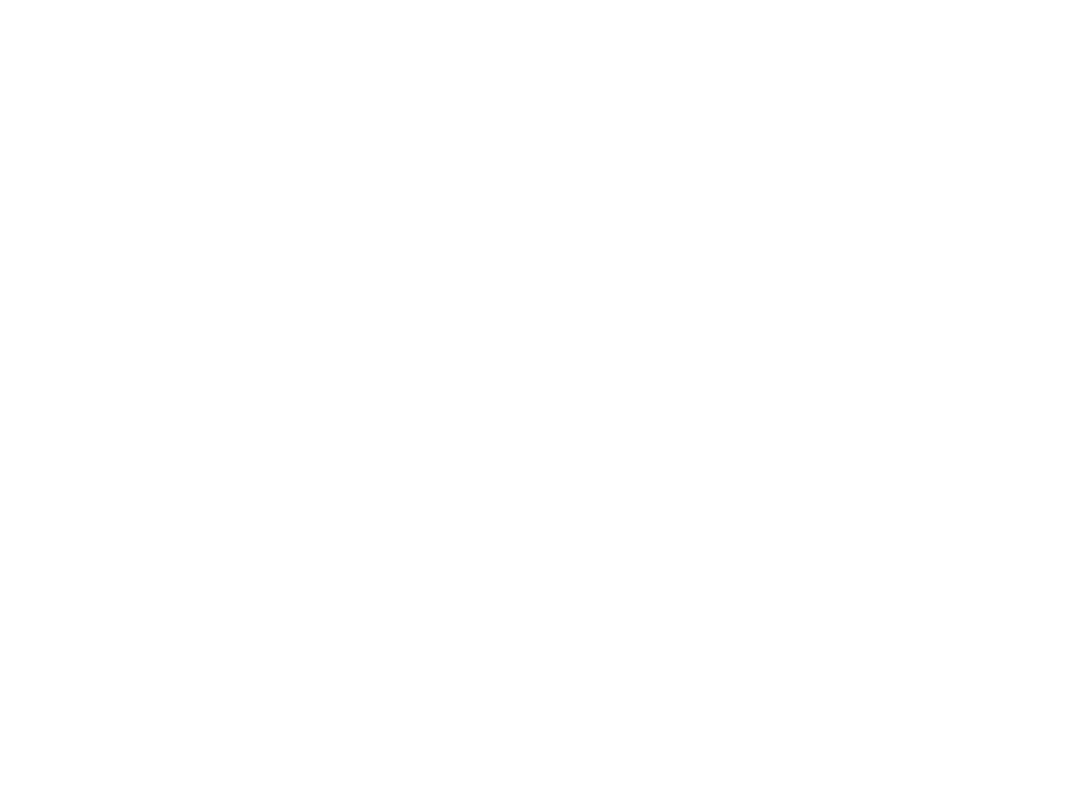
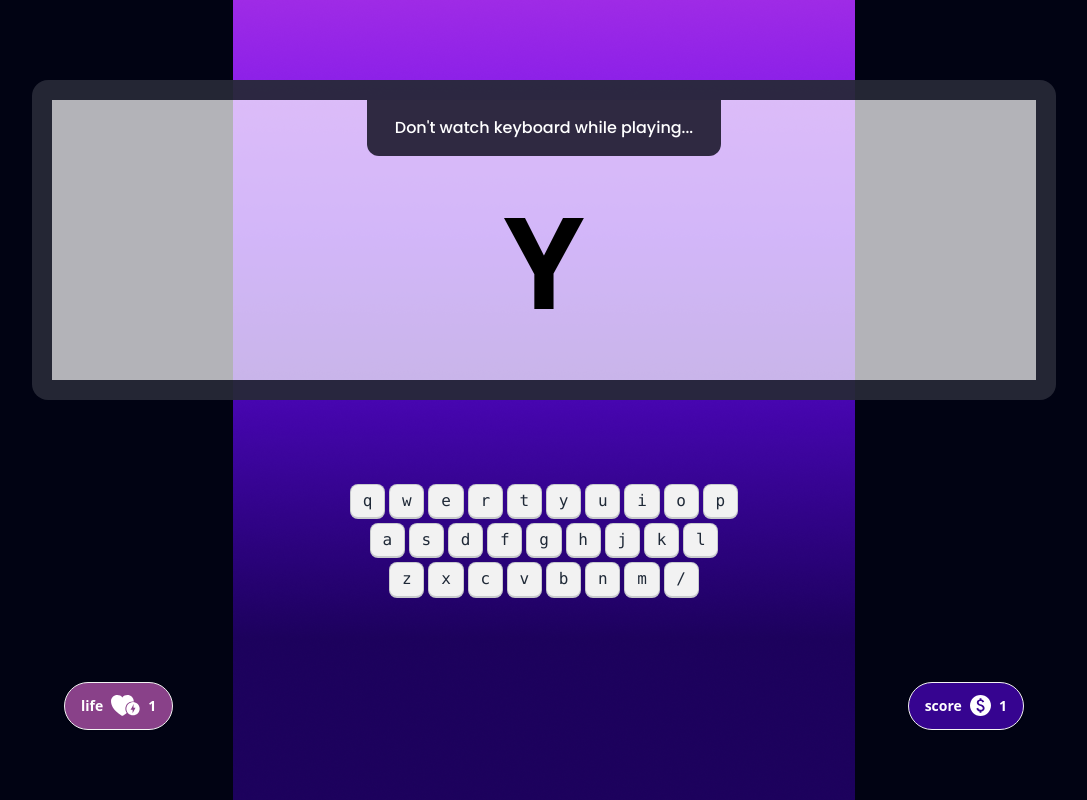
Before and after one commit to silvihuda/alpha-clash-pro, a plain HTML site: page index.html in a window 1280 px wide. Shown: the whole page, without its empty margins (96-1183 px from the left). Drawn offline with nearby package versions, Linux system fonts and the light colour scheme.

Commit message:
added home and playground section

```diff
--- a/index.html
+++ b/index.html
@@ -7,23 +7,90 @@
     <title>Alpha Clash </title>
     <link rel="preconnect" href="https://fonts.googleapis.com">
     <link rel="preconnect" href="https://fonts.gstatic.com" crossorigin>
-    <link href="https://fonts.googleapis.com/css2?family=Poppins:wght@400;500;600;700;800&display=swap"
-        rel="stylesheet">
     <link href="https://cdn.jsdelivr.net/npm/daisyui@4.7.2/dist/full.min.css" rel="stylesheet" type="text/css" />
     <link rel="stylesheet" href="styles/style.css">
     <script src="https://cdn.tailwindcss.com"></script>
 </head>
 
 <body>
-    <section class="home">
+    <main class="bg-[#010313] min-h-screen bg-[url(images/background.png)] bg-no-repeat bg-center">
+        <!-- home screen -->
+        <section class="home min-h-screen flex justify-center items-center  text-white hidden">
+            <div class="flex  flex-col items-center gap-10">
+                <h1 class="text-9xl font-anton uppercase ">Alphabet Clash</h1>
+                <p class="font-poppins text-2xl">Unleash Your Keyboard Kung Fu : Press “Enter” to Play</p>
+                <button class="btn bg-white text-black text-2xl">Play Now</button>
+            </div>
+        </section>
+        <!-- playground start -->
+        <section class="play-ground">
+            <div class="flex flex-col items-center gap-20 pt-20">
+                <!-- screen -->
+                <div class="artboard artboard-horizontal phone-6 bg-[#FFFFFFB3] border-[20px] rounded-2xl border-[#010313CC]">
+                    <div class="flex justify-center">
+                        <p class="bg-[#2F2941] text-white py-4 px-7 font-poppins font-medium rounded-b-xl">Don't watch keyboard  while playing...</p>
+                    </div>
+                    <div class="flex justify-center items-center h-fit">
+                        <p class="text-9xl font-bold text-black mt-10">Y</p>
+                    </div>
+                </div>
+                <!-- keyboard start-->
+                <div>
+                    <div class="flex justify-center gap-1 my-1 w-full">
+                        <kbd class="kbd">q</kbd>
+                        <kbd class="kbd">w</kbd>
+                        <kbd class="kbd">e</kbd>
+                        <kbd class="kbd">r</kbd>
+                        <kbd class="kbd">t</kbd>
+                        <kbd class="kbd">y</kbd>
+                        <kbd class="kbd">u</kbd>
+                        <kbd class="kbd">i</kbd>
+                        <kbd class="kbd">o</kbd>
+                        <kbd class="kbd">p</kbd>
+                      </div>
+                      <div class="flex justify-center gap-1 my-1 w-full">
+                        <kbd class="kbd">a</kbd>
+                        <kbd class="kbd">s</kbd>
+                        <kbd class="kbd">d</kbd>
+                        <kbd class="kbd">f</kbd>
+                        <kbd class="kbd">g</kbd>
+                        <kbd class="kbd">h</kbd>
+                        <kbd class="kbd">j</kbd>
+                        <kbd class="kbd">k</kbd>
+                        <kbd class="kbd">l</kbd>
+                      </div>
+                      <div class="flex justify-center gap-1 my-1 w-full">
+                        <kbd class="kbd">z</kbd>
+                        <kbd class="kbd">x</kbd>
+                        <kbd class="kbd">c</kbd>
+                        <kbd class="kbd">v</kbd>
+                        <kbd class="kbd">b</kbd>
+                        <kbd class="kbd">n</kbd>
+                        <kbd class="kbd">m</kbd>
+                        <kbd class="kbd">/</kbd>
+                      </div>
+                </div>
+                <!-- keyboard end-->
+                 <!-- life score -->
+               <div class="flex justify-between w-3/4">
+                <button class="btn  bg-[#894189] text-white rounded-full px-4">
+                    life
+                    <img src="images/Heart.svg" alt="">
+                    <span>1</span>
+                  </button>
+                <button class="btn bg-[#360490] text-white rounded-full px-4">
+                   score
+                   <img src="images/dollar.svg" alt="">
+                   <span>1</span>
+                  </button>
+               </div>
+            </div>
+        </section>
+        <!-- playground end -->
+        <section class="score">
 
-    </section>
-    <section class="play-ground">
-
-    </section>
-    <section class="score">
-
-    </section>
+        </section>
+    </main>
 </body>
 
 </html>
--- a/styles/style.css
+++ b/styles/style.css
@@ -1,3 +1,7 @@
+@import url('https://fonts.googleapis.com/css2?family=Anton&family=Poppins:wght@400;500;600;700;800&display=swap');
 .font-poppins{
     font-family: "Poppins", sans-serif;
 }
+.font-anton{
+    font-family: "Anton", sans-serif;
+}
```
Also changed, not shown: images/Heart.svg (added), images/dollar.svg (added).
